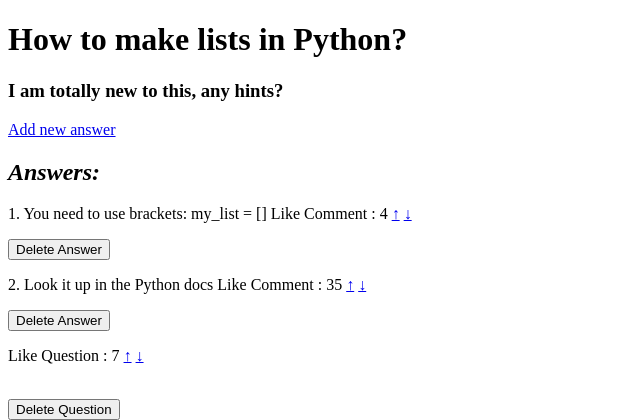
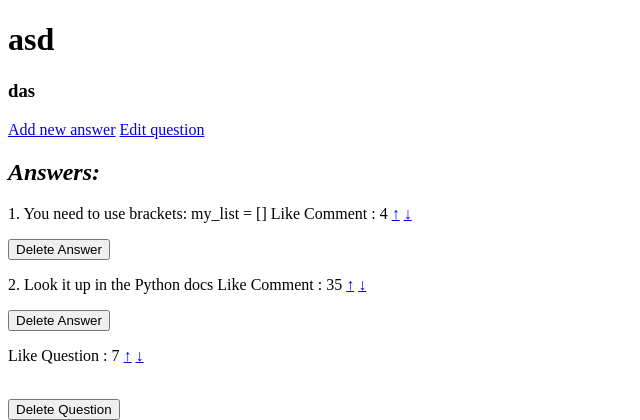
Before and after one commit to CodecoolGlobal/ask-mate-3-python-oliviakovacs, a Flask app: page /question/1 in a window 1280 px wide. Shown: the top 420 px of the page, without its empty margins (0-640 px from the left). Run offline with Flask 2, Linux system fonts and the light colour scheme; some libraries are stand-ins or nearby versions.

Commit message:
edit question completed

```diff
--- a/data_manager.py
+++ b/data_manager.py
@@ -92,3 +92,11 @@ def decrease_vote(filename, id):
         if row["id"] == id:
             row['vote_number'] = str(int(row['vote_number']) - 1)
             return filename
+
+
+def edit_question(old, new_title, new_message, id,):
+    for row in old:
+        if row["id"] == id:
+            row["title"] = new_title
+            row["message"] = new_message
+            return old
--- a/sample_data/question.csv
+++ b/sample_data/question.csv
@@ -1,5 +1,5 @@
 id,submission_time,view_number,vote_number,title,message,image
-1,1493368154,29,7,How to make lists in Python?,"I am totally new to this, any hints?",
+1,1493368154,29,7,asd,das        ,
 3,1493015432,1364,57,Drawing canvas with an image picked with Cordova Camera Plugin,"I'm getting an image from device and drawing a canvas with filters using Pixi JS. It works all well using computer to get an image. But when I'm on IOS, it throws errors such as cross origin issue, or that I'm trying to use an unknown format.
 
 This is the code I'm using to draw the image (that works on web/desktop but not cordova built ios app)",
--- a/server.py
+++ b/server.py
@@ -51,9 +51,18 @@ def delete_question(id):
     return redirect("/list")
 
 
-@app.route('/question/<question_id>/edit')
-def edit_question():
-    pass
+@app.route('/question/<question_id>/edit', methods=["POST", "GET"])
+def edit_question(question_id):
+    if request.method == "POST":
+        header = connection.DATA_HEADER_QUESTION
+        old_data = data_manager.sort(connection.DATA_FILE_PATH_QUESTION, type="submission_time", order="None")
+        question_title = request.form['title']
+        question_message = request.form['message']
+        edited_question = data_manager.edit_question(old_data, question_title, question_message, question_id)
+        connection.write_data(connection.DATA_FILE_PATH_QUESTION, edited_question, header)
+        return redirect(url_for("display_question", id=question_id))
+    question = {'title': '', 'message': ''}
+    return render_template("form.html", visible_data=question, route=url_for('edit_question', question_id=question_id), is_question=True)
 
 
 @app.route('/answer/<answer_id>/delete', methods=["POST", "GET"])
--- a/templates/question.html
+++ b/templates/question.html
@@ -9,6 +9,7 @@
     <h1>{{ question["title"] }}</h1>
     <h3>{{ question["message"] }}</h3>
     <a href="/question/{{ question["id"] }}/new-answer">Add new answer</a>
+    <a href="/question/{{ question["id"] }}/edit">Edit question</a>
     <h2><em>Answers:</em></h2>
     {% set count = namespace(value=1) %}
         {% for answer in answers %}
```
Lines whose indentation alone changed are shown as unchanged.
